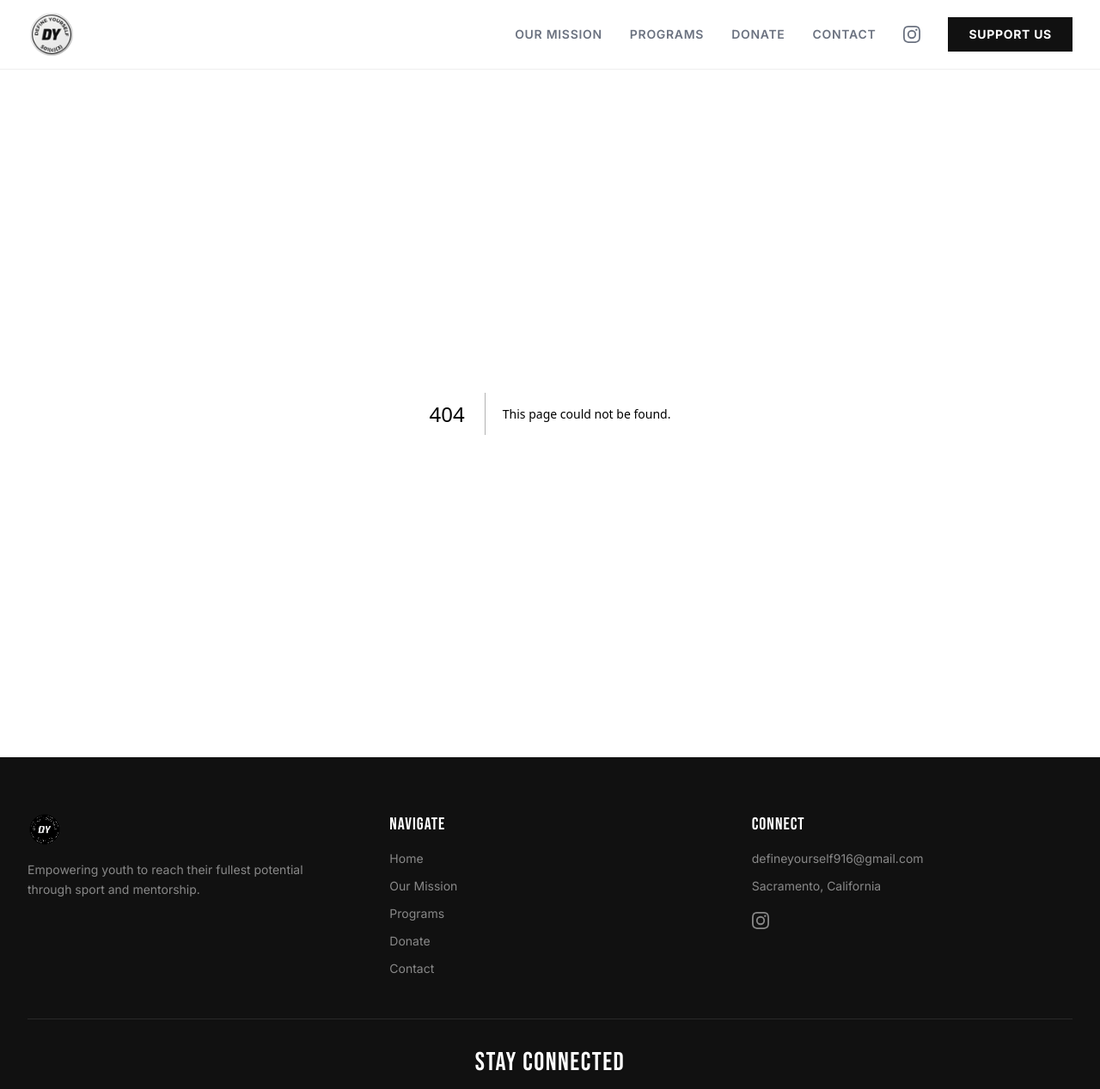
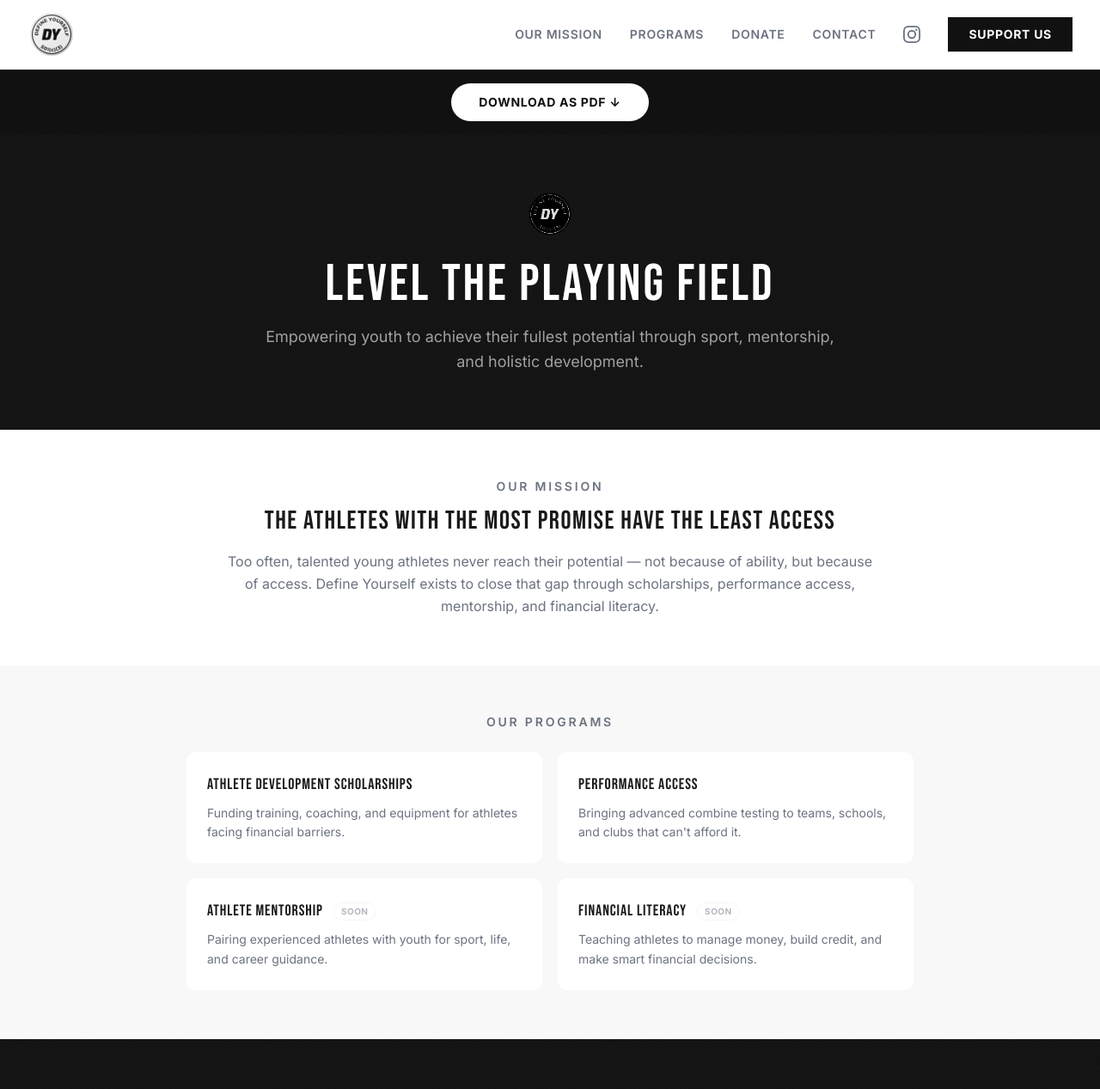
Before and after one commit to G6perform/defineyourself, a Next.js app: page /support in a window 1280 px wide. Before the commit this address had no page. Shown: the top 1267 px of the page at 86% size. Built offline with nearby package versions, Linux system fonts and the light colour scheme.

Commit message:
Add shareable one-pager support page with QR code and PDF download

```diff
--- /dev/null
+++ b/src/app/support/page.tsx
@@ -0,0 +1,214 @@
+"use client";
+
+import Image from "next/image";
+import { QRCodeSVG } from "qrcode.react";
+
+const programs = [
+  {
+    title: "Athlete Development Scholarships",
+    desc: "Funding training, coaching, and equipment for athletes facing financial barriers.",
+  },
+  {
+    title: "Performance Access",
+    desc: "Bringing advanced combine testing to teams, schools, and clubs that can't afford it.",
+  },
+  {
+    title: "Athlete Mentorship",
+    desc: "Pairing experienced athletes with youth for sport, life, and career guidance.",
+    comingSoon: true,
+  },
+  {
+    title: "Financial Literacy",
+    desc: "Teaching athletes to manage money, build credit, and make smart financial decisions.",
+    comingSoon: true,
+  },
+];
+
+export default function Support() {
+  return (
+    <>
+      {/* Print-only styles */}
+      <style jsx global>{`
+        @media print {
+          nav, footer, .no-print { display: none !important; }
+          body { -webkit-print-color-adjust: exact; print-color-adjust: exact; }
+          .print-page {
+            max-width: 100% !important;
+            padding: 0 !important;
+            margin: 0 !important;
+          }
+          .print-break-avoid { break-inside: avoid; }
+          section { padding-top: 1.5rem !important; padding-bottom: 1.5rem !important; }
+        }
+      `}</style>
+
+      <div className="print-page">
+        {/* Download Button */}
+        <div className="no-print bg-charcoal text-center py-4 px-4">
+          <button
+            onClick={() => window.print()}
+            className="bg-white text-charcoal font-bold text-sm uppercase tracking-wider px-8 py-3 rounded-full hover:bg-off-white transition-colors"
+          >
+            Download as PDF &darr;
+          </button>
+        </div>
+
+        {/* Header */}
+        <section className="py-12 md:py-16 bg-charcoal text-white noise-overlay text-center px-4">
+          <div className="relative z-10 max-w-4xl mx-auto">
+            <Image
+              src="/logo.png"
+              alt="Define Yourself"
+              width={200}
+              height={80}
+              className="h-14 w-auto invert brightness-200 mx-auto mb-6"
+            />
+            <h1 className="font-display text-4xl md:text-6xl tracking-wider mb-4">
+              LEVEL THE PLAYING FIELD
+            </h1>
+            <p className="text-white/60 text-lg leading-relaxed max-w-2xl mx-auto">
+              Empowering youth to achieve their fullest potential through sport,
+              mentorship, and holistic development.
+            </p>
+          </div>
+        </section>
+
+        {/* Mission */}
+        <section className="py-10 md:py-14 bg-white print-break-avoid">
+          <div className="max-w-4xl mx-auto px-6 text-center">
+            <p className="text-text-gray text-sm font-semibold uppercase tracking-[0.2em] mb-3">
+              Our Mission
+            </p>
+            <h2 className="font-display text-2xl md:text-3xl tracking-wider text-text-dark mb-4">
+              THE ATHLETES WITH THE MOST PROMISE HAVE THE LEAST ACCESS
+            </h2>
+            <p className="text-text-gray leading-relaxed max-w-3xl mx-auto">
+              Too often, talented young athletes never reach their potential — not
+              because of ability, but because of access. Define Yourself exists to
+              close that gap through scholarships, performance access, mentorship,
+              and financial literacy.
+            </p>
+          </div>
+        </section>
+
+        {/* Programs */}
+        <section className="py-10 md:py-14 bg-off-white print-break-avoid">
+          <div className="max-w-4xl mx-auto px-6">
+            <p className="text-text-gray text-sm font-semibold uppercase tracking-[0.2em] mb-6 text-center">
+              Our Programs
+            </p>
+            <div className="grid grid-cols-1 md:grid-cols-2 gap-4">
+              {programs.map((program) => (
+                <div
+                  key={program.title}
+                  className="bg-white rounded-xl p-6 border border-mid-gray/20"
+                >
+                  <div className="flex items-center gap-3 mb-2">
+                    <h3 className="font-display text-lg tracking-wider text-text-dark">
+                      {program.title.toUpperCase()}
+                    </h3>
+                    {program.comingSoon && (
+                      <span className="text-[10px] font-bold uppercase tracking-wider text-text-gray/50 border border-mid-gray/30 px-2 py-0.5 rounded-full whitespace-nowrap">
+                        Soon
+                      </span>
+                    )}
+                  </div>
+                  <p className="text-text-gray text-sm leading-relaxed">
+                    {program.desc}
+                  </p>
+                </div>
+              ))}
+            </div>
+          </div>
+        </section>
+
+        {/* How to Help + QR */}
+        <section className="py-10 md:py-14 bg-charcoal text-white noise-overlay print-break-avoid">
+          <div className="relative z-10 max-w-4xl mx-auto px-6">
+            <div className="grid grid-cols-1 md:grid-cols-2 gap-10 items-center">
+              <div>
+                <p className="text-white/40 text-sm font-semibold uppercase tracking-[0.2em] mb-3">
+                  How You Can Help
+                </p>
+                <h2 className="font-display text-2xl md:text-3xl tracking-wider mb-4">
+                  EVERY DOLLAR MAKES A DIFFERENCE
+                </h2>
+                <p className="text-white/60 leading-relaxed mb-6">
+                  Your contribution — of any size — directly funds the programs
+                  that change trajectories. All donations are tax-deductible.
+                </p>
+                <div className="space-y-2 text-sm">
+                  <p className="text-white/80">
+                    <span className="text-white font-bold">$25</span>
+                    <span className="text-white/50"> — Supplies for one athlete</span>
+                  </p>
+                  <p className="text-white/80">
+                    <span className="text-white font-bold">$100</span>
+                    <span className="text-white/50"> — One month of training access</span>
+                  </p>
+                  <p className="text-white/80">
+                    <span className="text-white font-bold">$250</span>
+                    <span className="text-white/50"> — Performance testing for a team</span>
+                  </p>
+                  <p className="text-white/80">
+                    <span className="text-white font-bold">$500</span>
+                    <span className="text-white/50"> — Full scholarship for one athlete</span>
+                  </p>
+                </div>
+              </div>
+              <div className="flex flex-col items-center text-center">
+                <div className="bg-white rounded-2xl p-4 mb-4">
+                  <QRCodeSVG
+                    value="https://defineyourself916.org/donate"
+                    size={160}
+                    level="M"
+                  />
+                </div>
+                <p className="text-white/60 text-sm mb-1">
+                  Scan to donate
+                </p>
+                <p className="text-white font-bold text-sm tracking-wider">
+                  defineyourself916.org/donate
+                </p>
+              </div>
+            </div>
+          </div>
+        </section>
+
+        {/* Footer Info */}
+        <section className="py-8 md:py-10 bg-white print-break-avoid">
+          <div className="max-w-4xl mx-auto px-6">
+            <div className="flex flex-col md:flex-row items-center justify-between gap-6 text-center md:text-left">
+              <div>
+                <p className="text-text-dark font-bold text-sm mb-1">
+                  Define Yourself Inc.
+                </p>
+                <p className="text-text-gray text-sm">
+                  501(c)(3) Non-Profit &middot; EIN 88-3419481
+                </p>
+                <p className="text-text-gray text-sm">
+                  Sacramento, California
+                </p>
+              </div>
+              <div className="text-sm text-text-gray space-y-1 md:text-right">
+                <p>defineyourself916@gmail.com</p>
+                <p>defineyourself916.org</p>
+                <p>@define_yourself_916</p>
+              </div>
+            </div>
+          </div>
+        </section>
+
+        {/* CTA — web only */}
+        <section className="no-print py-14 bg-off-white text-center px-4">
+          <a
+            href="/donate"
+            className="inline-block bg-charcoal text-white font-bold text-lg uppercase tracking-wider px-16 py-5 rounded-full hover:bg-charcoal/90 transition-colors"
+          >
+            Donate Now &rarr;
+          </a>
+        </section>
+      </div>
+    </>
+  );
+}
```
